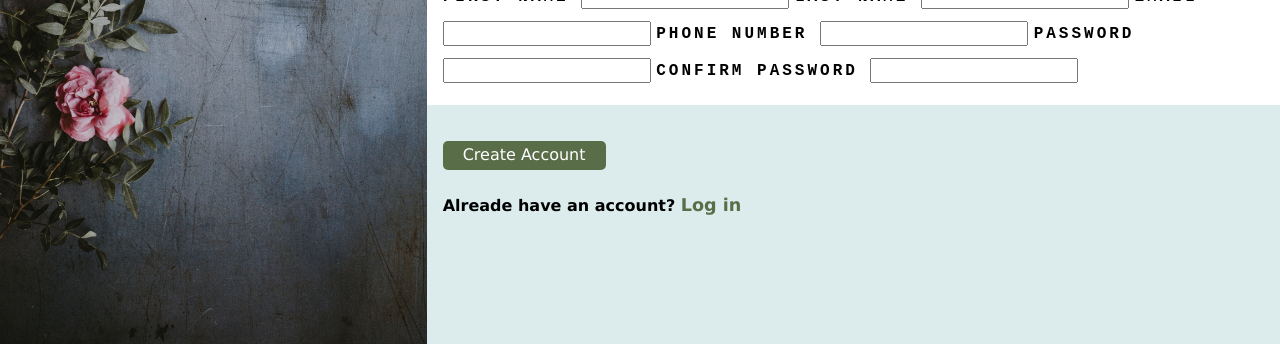
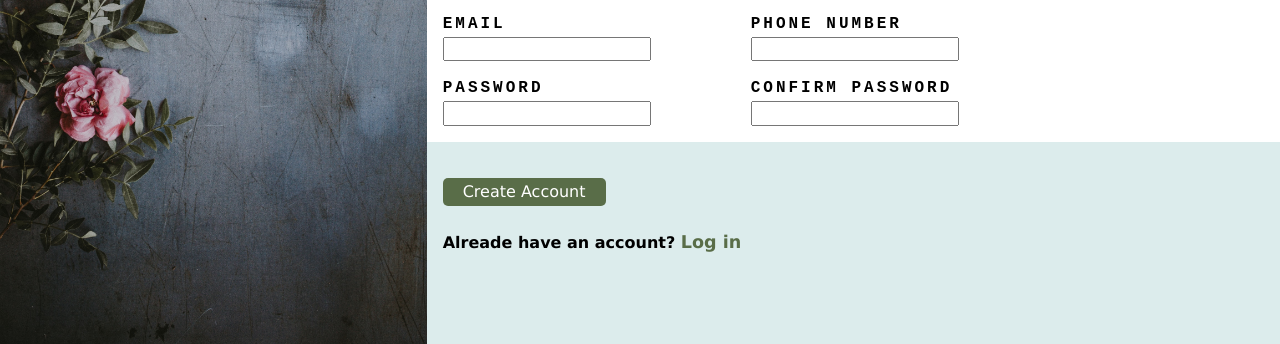
Before and after one commit to ddkogit/sign-up-form, a plain HTML site: page index.html in a window 1280 px wide. Shown: the part 456-800 px from the top of the page. Drawn offline with Linux system fonts and the light colour scheme.

Commit message:
Form deisgn with flex box completed

```diff
--- a/index.html
+++ b/index.html
@@ -42,41 +42,51 @@
 
                 <form action="">
 
+                    <div class="sec">
+                        <div class="format">
                             <label for="fname">
                                 FIRST NAME
                             </label>
-
                             <input type="text" id="fname">
-
+                        </div>
+                        <div class="format">
                             <label for="lname">
                                 LAST NAME
                             </label>
+                            <input type="text" id="lname">
+                        </div>
+                    </div>
 
-                    <input type="text" id="lname">
-
+                    <div class="sec">
+                        <div class="format">
                             <label for="email">
                                 EMAIL
                             </label>
-
                             <input type="text" id="email">
-
+                        </div>
+                        <div class="format">
                             <label for="phone">
                                 PHONE NUMBER
                             </label>
+                            <input type="text" id="phone">
+                        </div>
+                    </div>
 
-                    <input type="text" id="phone">
 
+                    <div class="sec">
+                        <div class="format">
                             <label for="password">
                                 PASSWORD
                             </label>
-
                             <input type="text" id="password">
-
+                        </div>
+                        <div class="format">
                             <label for="cpassword">
                                 CONFIRM PASSWORD
                             </label>
-
                             <input type="text" id="cpassword">
+                        </div>
+                    </div>
 
                 </form>
 
--- a/style.css
+++ b/style.css
@@ -84,7 +84,8 @@ a,a:visited{
 .middle{
     background-color: white;
 
-  padding: 1em;
+  padding:  1em;
+
 
 }
 
@@ -98,3 +99,28 @@ label{
     font-family: monospace;
     letter-spacing: 3px;
 }
+
+
+.format{
+    display: flex;
+    flex-direction: column;
+}
+
+.format>label{
+    margin-bottom:-5px ;
+}
+
+.format>input{
+
+}
+
+.sec{
+    display: flex;
+    gap:100px;
+}
+
+form{
+    display: flex;
+    flex-direction: column;
+    gap: 10px;
+}
```
Lines whose indentation alone changed are shown as unchanged.
